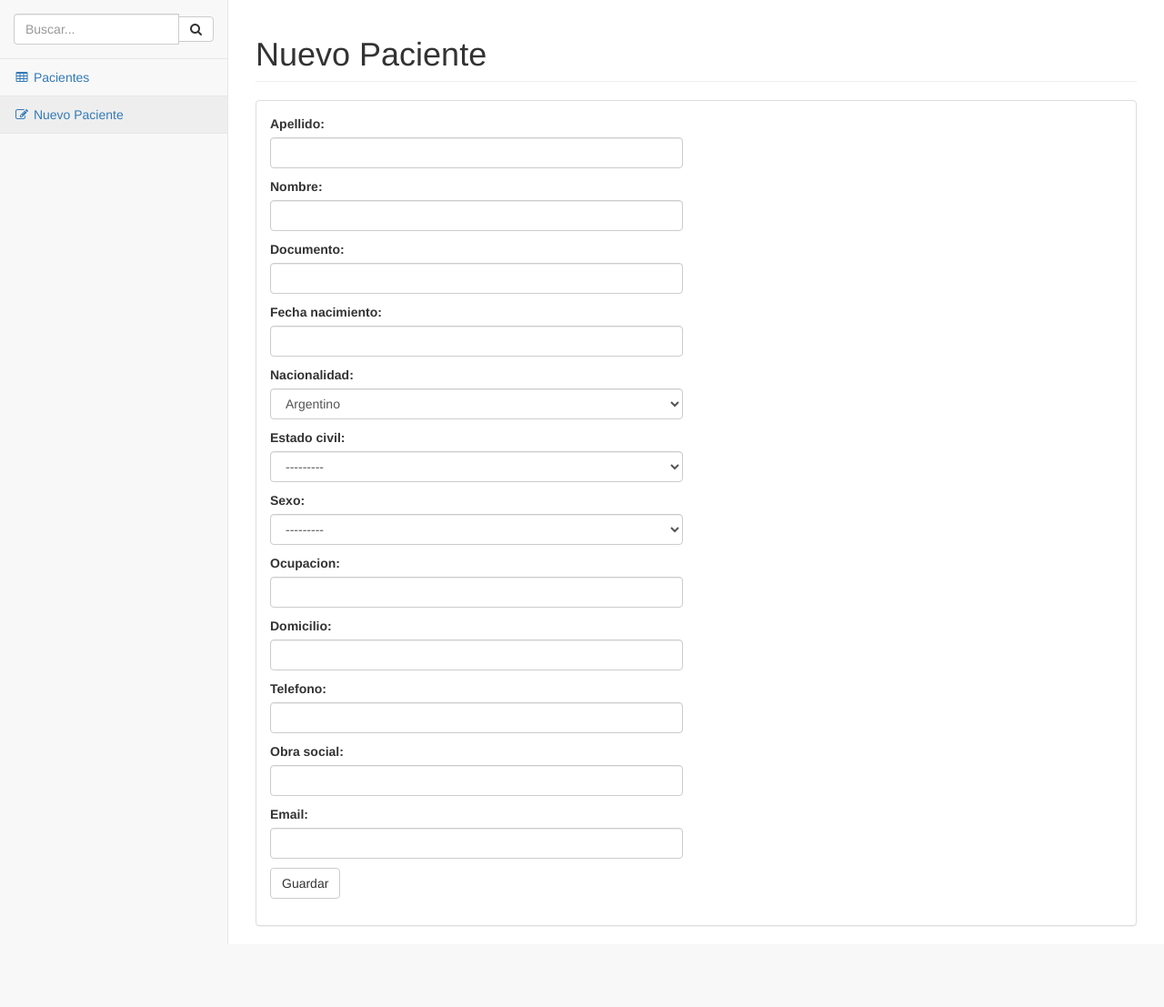
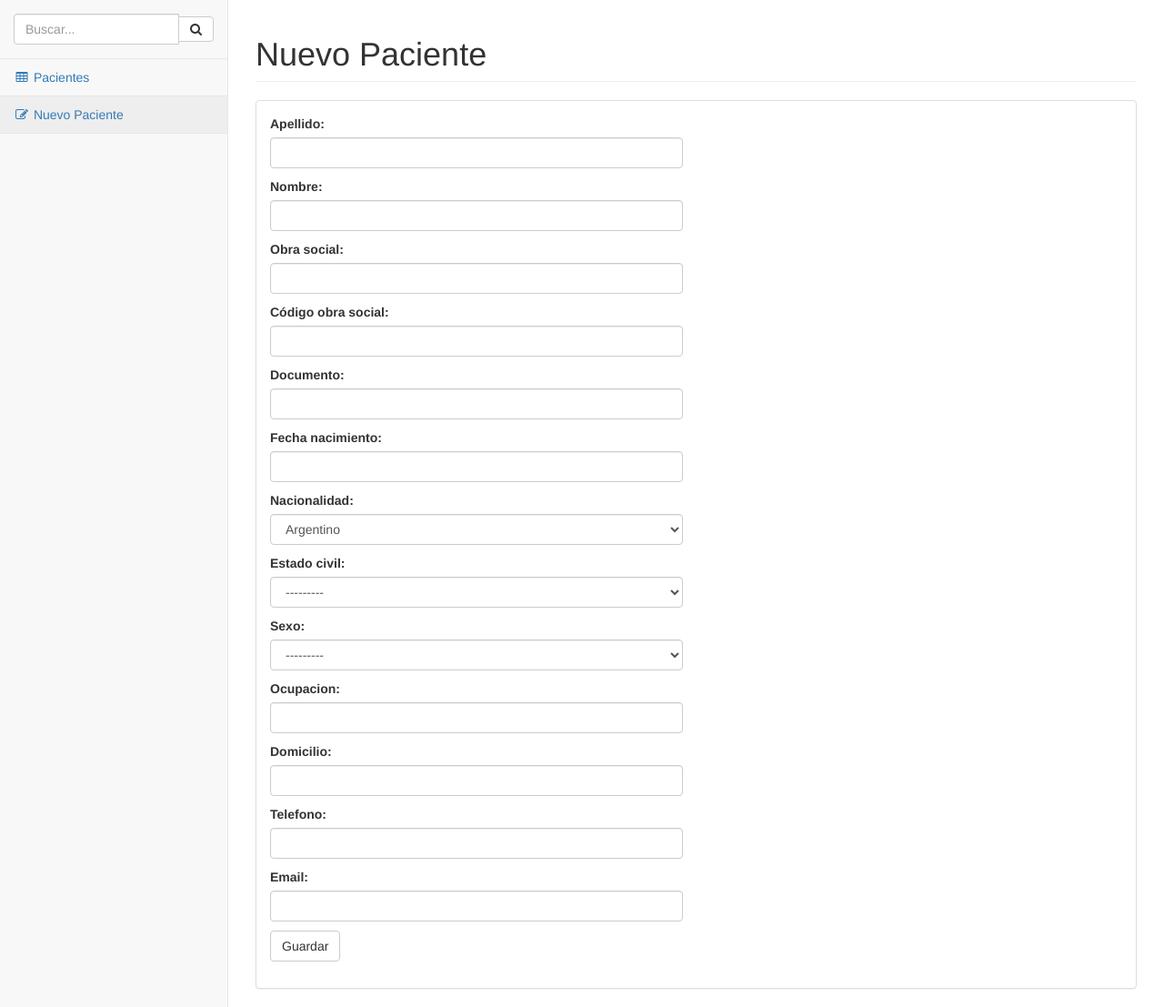
Before and after one commit to emilopez/fava, a Django app: page /paciente/nuevo/ in a window 1280 px wide. Shown: the part 51-1158 px from the top of the page at 91% size. Before the commit the page ends 1089 px from the top, so only its background shows below. Run offline with Django 3.2, Linux system fonts and the light colour scheme; the visitor is signed in with stand-in values (Sample User, id 1); some libraries are stand-ins or nearby versions.

Commit message:
cambio orden de campos del paciente y agrego código de obra social

```diff
--- a/hc/forms.py
+++ b/hc/forms.py
@@ -6,7 +6,10 @@ from django.utils.translation import ugettext_lazy as _
 class PacienteForm(forms.ModelForm):
     class Meta:
         model = Paciente
-        fields = ('apellido', 'nombre','documento','fecha_nacimiento', 'nacionalidad', 'estado_civil', 'sexo', 'ocupacion','domicilio','telefono','obra_social','email',)
+        fields = ('apellido', 'nombre','obra_social','codigo_obra_social', 'documento','fecha_nacimiento', 'nacionalidad', 'estado_civil', 'sexo', 'ocupacion','domicilio','telefono','email',)
+        labels = {
+            'codigo_obra_social': _('Código obra social'),
+        }
         widgets = {
             'apellido': forms.TextInput(attrs={'class': 'form-control'}),
             'nombre': forms.TextInput(attrs={'class': 'form-control'}),
@@ -19,6 +22,7 @@ class PacienteForm(forms.ModelForm):
             'domicilio': forms.TextInput(attrs={'class': 'form-control'}),
             'telefono': forms.TextInput(attrs={'class': 'form-control'}),
             'obra_social': forms.TextInput(attrs={'class': 'form-control'}),
+            'codigo_obra_social': forms.TextInput(attrs={'class': 'form-control', 'label':'Código obra social'}),
             'email': forms.TextInput(attrs={'class': 'form-control'}),
         }
 
--- a/hc/models.py
+++ b/hc/models.py
@@ -28,6 +28,8 @@ class Paciente(models.Model):
         ('Otra','Otro'), )
     apellido = models.CharField(max_length=30)
     nombre = models.CharField(max_length=30)
+    obra_social = models.CharField(max_length = 30, null=True, blank=True)
+    codigo_obra_social = models.CharField(max_length = 30, null=True, blank=True)
     documento = models.CharField(max_length=15, null=True, blank=True)
     fecha_nacimiento = models.DateField(null=True, blank=True)
     nacionalidad = models.CharField(max_length= 25, choices=NACIONALIDAD_CHOICES, default=('Argentina', 'Argentino'))
@@ -36,7 +38,6 @@ class Paciente(models.Model):
     ocupacion = models.CharField(max_length = 50, null=True, blank=True)
     domicilio = models.CharField(max_length = 100, null=True, blank=True)
     telefono = models.CharField(max_length = 50, null=True, blank=True)
-    obra_social = models.CharField(max_length = 30, null=True, blank=True)
     email = models.EmailField(null=True, blank=True)
 
     def __str__(self):
--- a/hc/templates/hc/paciente.html
+++ b/hc/templates/hc/paciente.html
@@ -23,6 +23,7 @@
                             <div class="table-responsive">
                                 <table class="table table-striped">
                                     <tbody>
+                                        <tr><td>Obra social</td><td>{{ paciente.codigo_obra_social }} - {{ paciente.obra_social }}</td></tr>
                                         <tr><td>Documento</td><td>{{ paciente.documento }}</td></tr>
                                         <tr><td>Fecha de nacimiento</td><td>{{ paciente.fecha_nacimiento }}</td></tr>
                                         <tr><td>Nacionalidad</td><td>{{ paciente.nacionalidad }}</td></tr>
@@ -31,7 +32,6 @@
                                         <tr><td>Ocupación</td><td>{{ paciente.ocupacion }}</td></tr>
                                         <tr><td>Domicilio</td><td>{{ paciente.domicilio }}</td></tr>
                                         <tr><td>Teléfono</td><td> {{ paciente.telefono }}</td></tr>
-                                        <tr><td>Obra social</td><td>{{ paciente.obra_social }}</td></tr>
                                         <tr><td>E-mail</td><td>{{ paciente.email }}</td></tr>
                                     </tbody>
                                 </table>
--- a/hc/templates/hc/pacientes.html
+++ b/hc/templates/hc/pacientes.html
@@ -48,7 +48,7 @@
                                         {% for paciente in pacientes %}
                                             <tr class="gradeA odd" role="row">
                                                 <td><a href="{% url 'paciente_detalle' pk=paciente.pk %}">{{ paciente.apellido }}, {{ paciente.nombre }}</a></td>
-                                                <td>{{ paciente.obra_social }}</td>
+                                                <td>{{ paciente.codigo_obra_social }} - {{ paciente.obra_social }}</td>
                                                 <td>{{ paciente.fecha_nacimiento }}</td>
                                                 <td>{{ paciente.email }}</td>
                                                 <td>{{ paciente.telefono }}</td>
```
Also changed, not shown: hc/migrations/0007_paciente_codigo_obra_social.py (added).
